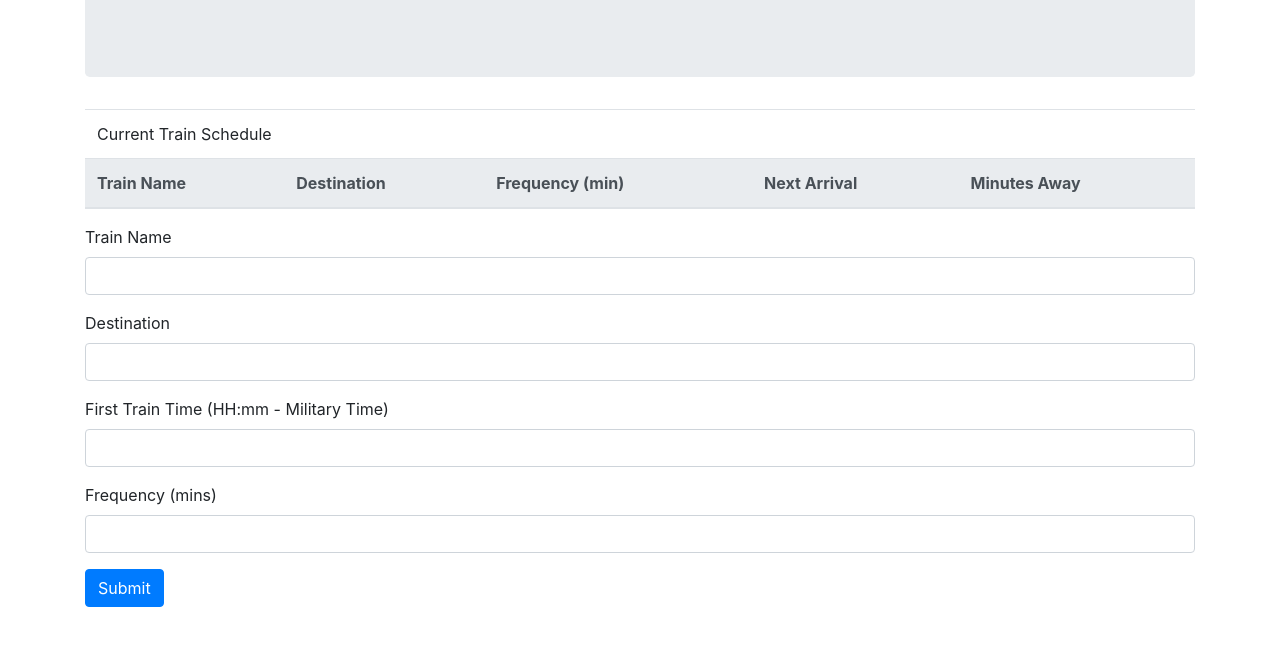
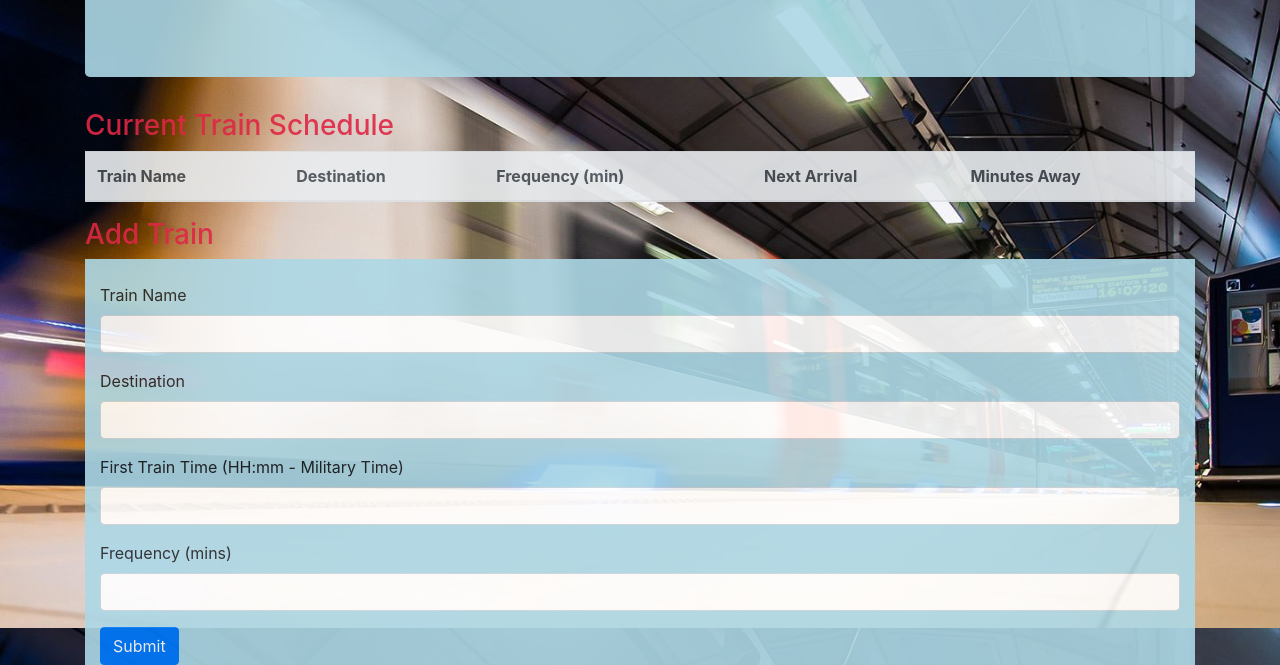
Before and after one commit to rlim406/Train-Scheduler, a plain HTML site: page index.html in a window 1280 px wide. Shown: the part 172-837 px from the top of the page. Before the commit the page ends 800 px from the top, so only its background shows below. Drawn offline with nearby package versions, Linux system fonts and the light colour scheme; no server answers.

Commit message:
working commit

```diff
--- /dev/null
+++ b/assets/css/style.css
@@ -0,0 +1,13 @@
+#main{
+  background: url("london-tube.jpg")no-repeat center center fixed;
+  background-size:cover;
+  opacity: 0.9;
+}
+
+#trainTable, #info, .jumbotron{
+  background-color: lightblue;
+}
+
+h3{
+  color:rgb(223, 39, 69);
+}
--- a/index.html
+++ b/index.html
@@ -8,6 +8,7 @@
   <link rel="stylesheet" href="https://maxcdn.bootstrapcdn.com/bootstrap/4.0.0/css/bootstrap.min.css">
 
   <script src="https://maxcdn.bootstrapcdn.com/bootstrap/4.0.0/js/bootstrap.min.js"></script>
+  <link rel="stylesheet" href="assets/css/style.css">
 
   <script src="https://code.jquery.com/jquery.js"></script>
 
@@ -17,7 +18,7 @@
   <script src="https://cdnjs.cloudflare.com/ajax/libs/moment.js/2.22.2/moment.min.js"></script>
 </head>
 
-<body>
+<body id="main">
 
   <div class="container">
     <div class="jumbotron">
@@ -25,10 +26,8 @@
       <p class="lead">Because there is no such thing as being fashionably late</p>
     </div>
 
+    <h3>Current Train Schedule</h3>
     <table class="table" id="trainTable">
-      <thead>
-        <td colspan="5">Current Train Schedule</td>
-      </thead>
       <thead class="thead-light">
         <tr>
           <th scope="col">Train Name</th>
@@ -43,7 +42,9 @@
       </tbody>
     </table>
 
-    <form>
+    <h3>Add Train</h3>
+    <form id="info" class="container">
+      <br>
       <div class="form-group">
         <label for="trainName">Train Name</label>
         <input type="text" class="form-control" id="trainName">
```
Also changed, not shown: assets/css/london-tube.jpg (added).
